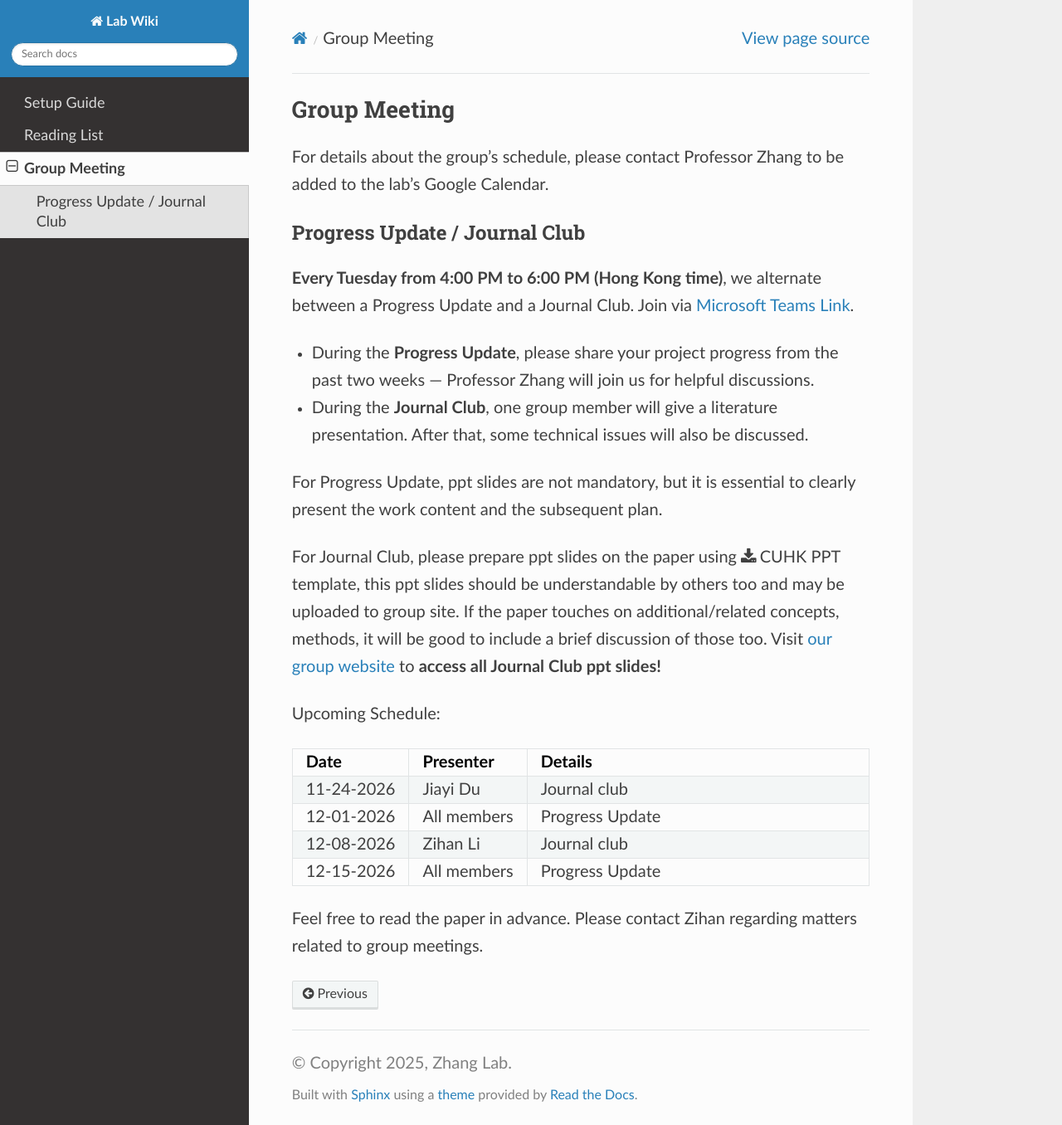
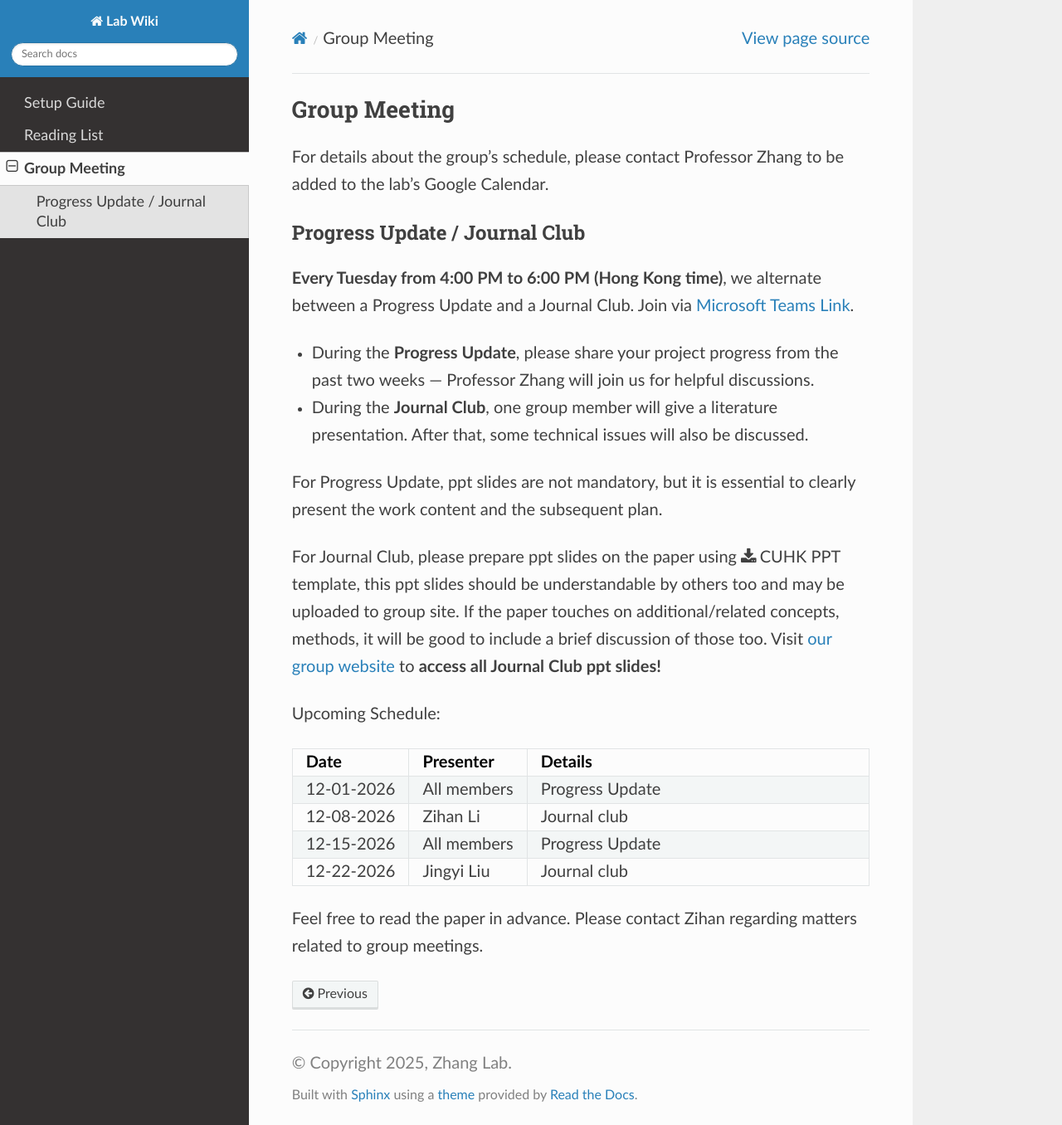
Before and after one commit to xinglong-zhang/labwiki, a Sphinx documentation site: the page built from docs/source/meeting.rst, in a window 1280 px wide and 1356 px high. Shown: the whole window at 83% size. Built offline with Sphinx 7.4.7 and the Read the Docs theme 3.1.0, drawn with Linux system fonts in a browser that asks for light colours.

Commit message:
Update meeting.rst

```diff
--- a/docs/source/meeting.rst
+++ b/docs/source/meeting.rst
@@ -25,9 +25,6 @@ Upcoming Schedule:
    * - **Date**
      - **Presenter**
      - **Details**
-   * - 11-24-2026
-     - Jiayi Du
-     - Journal club
    * - 12-01-2026
      - All members
      - Progress Update
@@ -37,6 +34,9 @@ Upcoming Schedule:
    * - 12-15-2026
      - All members
      - Progress Update
+   * - 12-22-2026
+     - Jingyi Liu
+     - Journal club
 
 
 Feel free to read the paper in advance. Please contact Zihan regarding matters related to group meetings.
```
